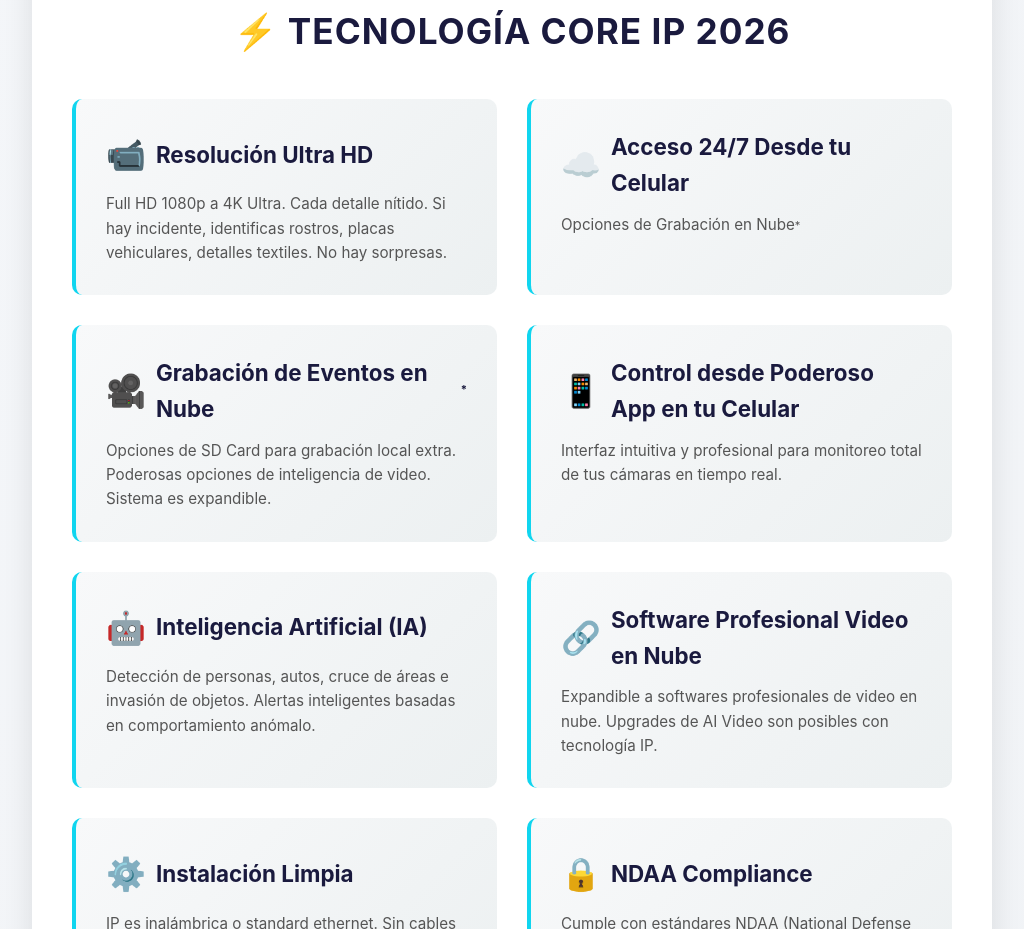
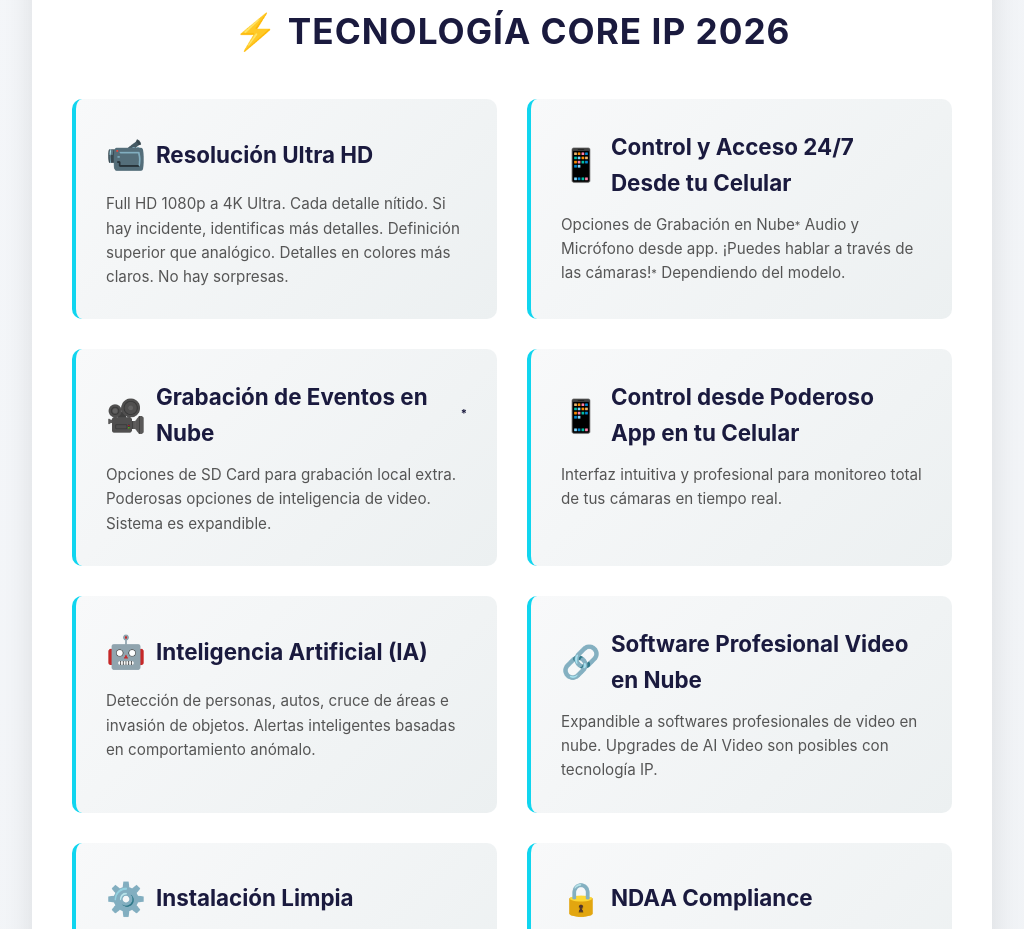
Before and after one commit to actventures/act-lp-ip-cameras-, a plain HTML site: page index.html in a window 1280 px wide. Shown: the part 852-1781 px from the top of the page, without its empty margins (128-1152 px from the left). Drawn offline with Linux system fonts and the light colour scheme.

Commit message:
Update tech features descriptions in index.html

```diff
--- a/index.html
+++ b/index.html
@@ -479,12 +479,12 @@
             <div class="tech-features">
                 <div class="tech-card">
                     <h3><span class="icon">📹</span>Resolución Ultra HD</h3>
-                    <p>Full HD 1080p a 4K Ultra. Cada detalle nítido. Si hay incidente, identificas rostros, placas vehiculares, detalles textiles. No hay sorpresas.</p>
+                    <p>Full HD 1080p a 4K Ultra. Cada detalle nítido. Si hay incidente, identificas más detalles. Definición superior que analógico. Detalles en colores más claros. No hay sorpresas.</p>
                 </div>
 
                 <div class="tech-card">
-                    <h3><span class="icon">☁️</span>Acceso 24/7 Desde tu Celular</h3>
-                    <p>Opciones de Grabación en Nube<span style="font-size: 0.7rem;">*</span></p>
+                    <h3><span class="icon">📱</span>Control y Acceso 24/7 Desde tu Celular</h3>
+                    <p>Opciones de Grabación en Nube<span style="font-size: 0.7rem;">*</span> Audio y Micrófono desde app. ¡Puedes hablar a través de las cámaras!<span style="font-size: 0.7rem;">*</span> Dependiendo del modelo.</p>
                 </div>
 
                 <div class="tech-card">
```
